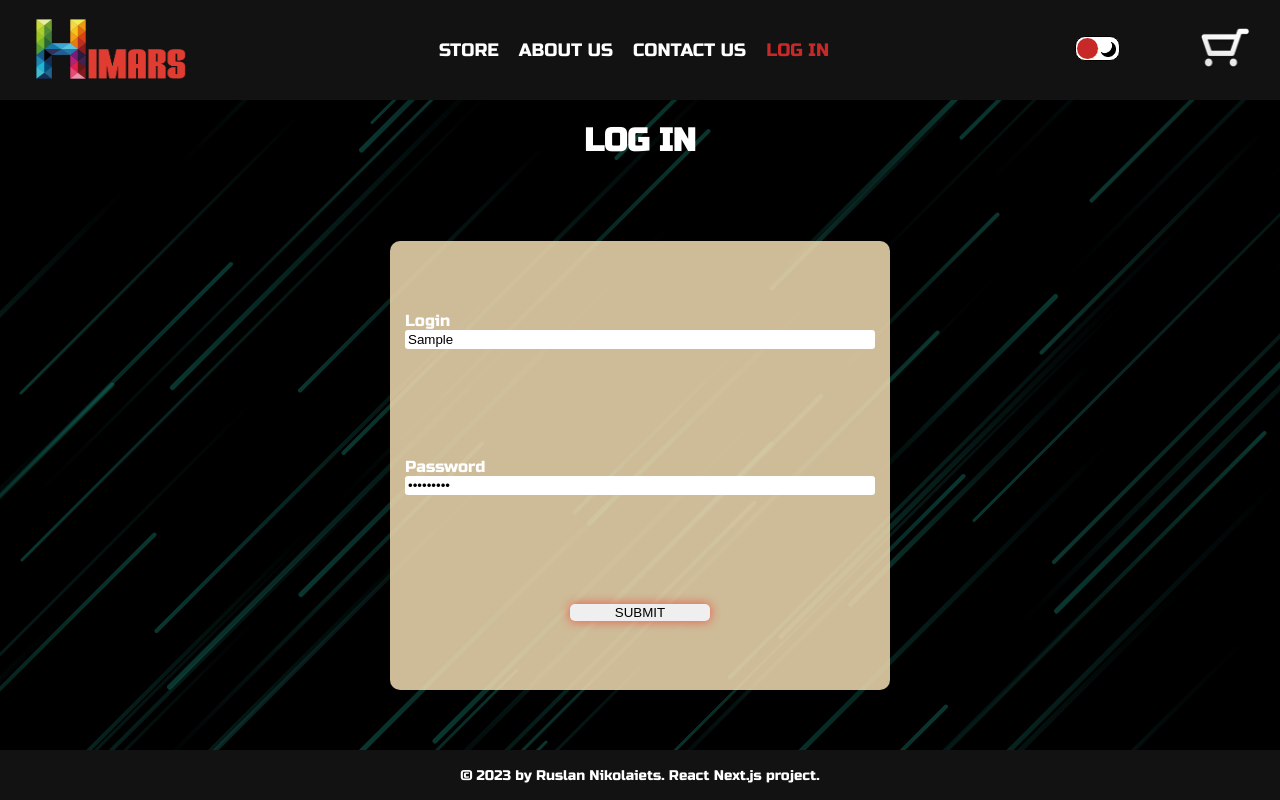
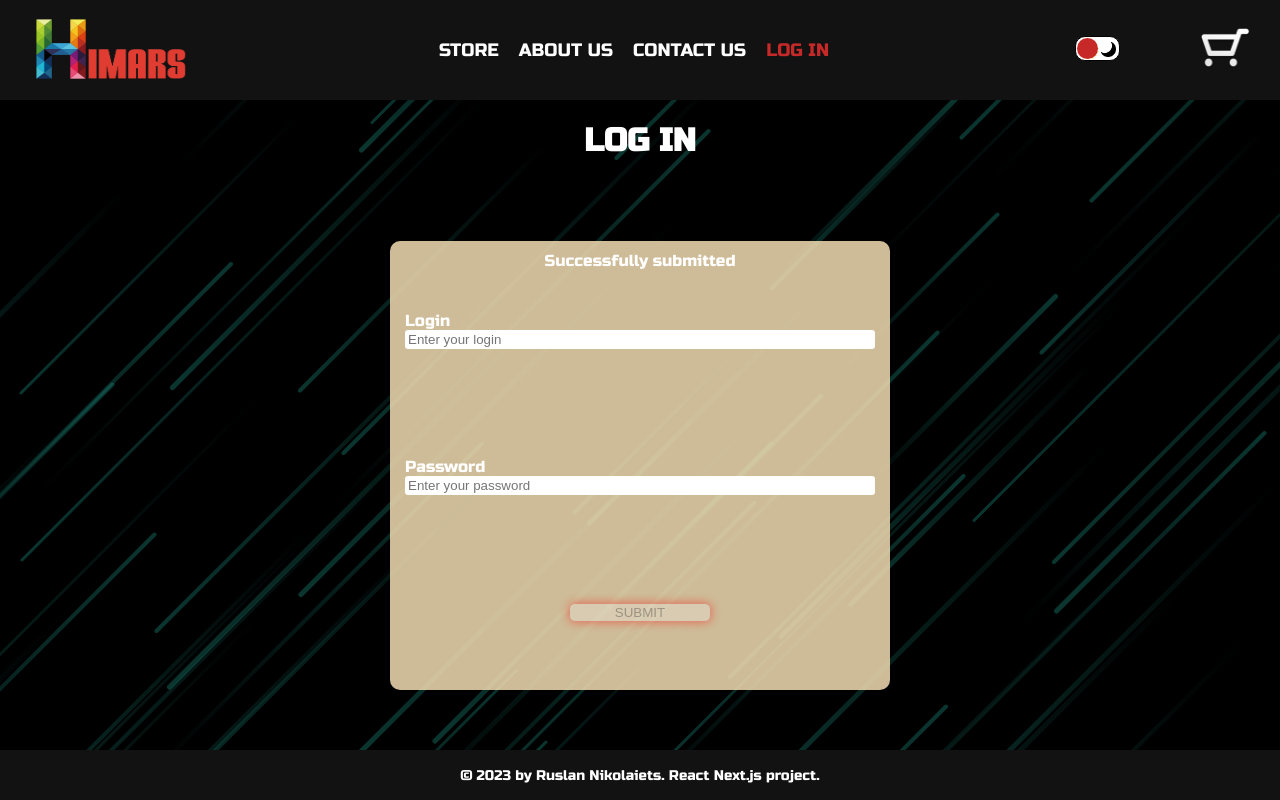
Before and after one commit to Einstein-UA/next_shop, a Next.js app: page /login in a window 1280 px wide. Both pictures are taken after typing "Sample", "Sample123" into the empty fields and a click on the button "SUBMIT". Built offline with nearby package versions, Linux system fonts and the light colour scheme.

Commit message:
lastInputSymbol bug fixed

```diff
--- a/src/app/contactUs/page.tsx
+++ b/src/app/contactUs/page.tsx
@@ -5,7 +5,7 @@ export default function ContactUs() {
     return (
         <div className={styles.contactUsWrapper}>
             <h1>CONTACT US</h1>
-            <Form id='contactUsForm' passwordPresent={false} loginPresent={false}/>
+            <Form formID='contactUsForm' passwordPresent={false} loginPresent={false}/>
         </div>
     )
 }
--- a/src/app/login/page.tsx
+++ b/src/app/login/page.tsx
@@ -5,7 +5,7 @@ export default function Login() {
     return(
         <div className={styles.loginWrapper}>
             <h1>LOG IN</h1>
-            <Form id='loginForm' namePresent={false} emailPresent={false} messagePresent={false}/>
+            <Form formID='loginForm' namePresent={false} emailPresent={false} messagePresent={false}/>
         </div>
     )
 }
--- a/src/components/form/Form.tsx
+++ b/src/components/form/Form.tsx
@@ -6,8 +6,8 @@ import React, {useState} from "react";
 import {useFormContext} from "@/context/formContext";
 import LastInputsSymbol from "@/components/form/lastInputsSymbol/LastInputsSymbol";
 
-interface Props {
-    id: string
+interface FormProps {
+    formID: string
     namePresent?: boolean,
     emailPresent?: boolean,
     messagePresent?: boolean
@@ -15,7 +15,7 @@ interface Props {
     passwordPresent?: boolean
 }
 
-interface ValidateFormData {
+interface ErrorsProps {
     name: string,
     email: string,
     message: string,
@@ -25,16 +25,25 @@ interface ValidateFormData {
 
 
 export default function Form({
-                                 id,
+                                 formID,
                                  namePresent = true,
                                  emailPresent = true,
                                  messagePresent = true,
                                  loginPresent = true,
                                  passwordPresent = true
-                             }: Props) {
+                             }: FormProps) {
 
-    const {formData, setFormData, setEnteredInputsSymbols} = useFormContext()
-    const [isErrors, setErrors] = useState<ValidateFormData>({
+    const {
+        isSubmitted,
+        setSubmitted,
+        loginFormData,
+        contactUsFormData,
+        setLoginFormData,
+        setContactUsFormData,
+        setLastEnteredSymbol
+    } = useFormContext()
+
+    const [isErrors, setErrors] = useState<ErrorsProps>({
         name: '',
         email: '',
         message: '',
@@ -43,88 +52,123 @@ export default function Form({
     })
 
 
-    // const validateForm = () => {
-    //     let isValid = true;
-    //
-        // if (id === 'contactUsForm' && formData.name.length < 2) {
-        //     isValid = false;
-            // setErrors(name = "Name must be at least 2 characters long.");
-        // }
-        //
-        // const emailPattern = /^[a-zA-Z0-9._-]+@[a-zA-Z0-9.-]+\.[a-zA-Z]{2,}$/;
-        // if (!emailPattern.test(email)) {
-        //     isValid = false;
-        //     errors.email = "Invalid email address.";
-        // }
-        //
-        // if (message.length < 10) {
-        //     isValid = false;
-        //     errors.message = "Message must be at least 10 characters long.";
-        // }
-    //
-    //     return {isValid};
-    // };
-
-
     const onHandleChange = (e: React.ChangeEvent<HTMLInputElement | HTMLTextAreaElement>) => {
         const {name, value} = e.target;
-        setFormData(prevData => ({...prevData, [name]: value.trim()}));
-        setEnteredInputsSymbols(prev => [...prev, value.charAt(value.length - 1)]);
+        let timeout
+        if (timeout) {
+            clearTimeout(timeout)
+        }
+
+        if (formID === 'contactUsForm') {
+            setContactUsFormData(prevData => ({...prevData, [name]: value}));
+        }
+        if (formID === 'loginForm') {
+            setLoginFormData(prevData => ({...prevData, [name]: value}));
+        }
+
+        setLastEnteredSymbol([value.charAt(value.length - 1)]);
+
         setErrors({
             ...isErrors,
             [name]: ""
         });
+        return () => clearTimeout(timeout)
     }
+
 
     const handleSubmit = (e: React.FormEvent) => {
         e.preventDefault();
         const emailPattern = /^[a-zA-Z0-9._-]+@[a-zA-Z0-9.-]+\.[a-zA-Z]{2,}$/;
         let isValid = true;
-        if (!formData.name || !formData.email || !formData.message || !formData.login || !formData.password) {
-            isValid = false;
-            setErrors(prev => ({
-                ...prev,
-                name: !formData.name ? "field required" : "",
-                email: !formData.email ? "field required" : "",
-                message: !formData.message ? "field required" : "",
-                login: !formData.login ? "field required" : "",
-                password: !formData.password ? "field required" : "",
-            }));
+        const newErrors = {
+            name: '',
+            email: '',
+            message: '',
+            login: '',
+            password: '',
+        };
+        const setFormSubmittedById = (id, value) => {
+            setSubmitted(prevState => ({...prevState, [id]: value}));
+        };
+
+        if (formID === 'contactUsForm') {
+            if (!contactUsFormData.name) {
+                isValid = false;
+                newErrors.name = "Field required";
+            } else if (contactUsFormData.name.length < 2) {
+                isValid = false;
+                newErrors.name = "Minimum 2 characters";
+            }
+
+            if (!contactUsFormData.email) {
+                isValid = false;
+                newErrors.email = "Field required";
+            } else if (!emailPattern.test(contactUsFormData.email)) {
+                isValid = false;
+                newErrors.email = "Invalid email address";
+            }
+
+            if (!contactUsFormData.message) {
+                isValid = false;
+                newErrors.message = "Field required";
+            } else if (contactUsFormData.message.length < 15) {
+                isValid = false;
+                newErrors.message = "Minimum 15 characters";
+            }
         }
 
-        if(formData.name.length < 2) {
-            setErrors({
-                ...isErrors,
-                name: "Minimum 2 characters "
-            });
-            return;
+        if (formID === 'loginForm') {
+            if (!loginFormData.login) {
+                isValid = false;
+                newErrors.login = "Field required";
+            } else if (loginFormData.login.length < 4) {
+                isValid = false;
+                newErrors.login = "Minimum 4 characters";
+            }
+
+            if (!loginFormData.password) {
+                isValid = false;
+                newErrors.password = "Field required";
+            } else if (loginFormData.password.length < 8) {
+                isValid = false;
+                newErrors.password = "Minimum 8 characters";
+            }
         }
-        if(!emailPattern.test(formData.email)) {
-                setErrors({
-                    ...isErrors,
-                    email: "Invalid email address"
-                });
+
+        setErrors(newErrors);
+
+        if (isValid && formID === 'contactUsForm') {
+            setTimeout(() => {
+                setContactUsFormData({
+                    name: '',
+                    email: '',
+                    message: '',
+                })
+                setFormSubmittedById(formID, true);
+            }, 1000)
         }
-        if(formData.message.length < 15) {
-            setErrors({
-                ...isErrors,
-                message: "Minimum 15 characters "
-            });
-            return;
+
+        if (isValid && formID === 'loginForm') {
+            setTimeout(() => {
+                setLoginFormData({
+                    login: '',
+                    password: '',
+                })
+                setFormSubmittedById(formID, true);
+            }, 1000)
         }
+
     }
-
-    console.log(isErrors)
 
     return (
         <div className={styles.formWrapper}>
             <LastInputsSymbol/>
-            <form id={id} className={styles.form}>
+            <form id={formID} className={styles.form}>
                 {namePresent && <div className={styles.inputLabelWrapper}>
                     <label htmlFor='name'>Name</label>
                     <input
                         onChange={onHandleChange}
-                        value={formData.name}
+                        value={contactUsFormData.name}
                         type='text'
                         id='name'
                         className={styles.input}
@@ -137,7 +181,7 @@ export default function Form({
                     <label htmlFor='email'>Email</label>
                     <input
                         onChange={onHandleChange}
-                        value={formData.email}
+                        value={contactUsFormData.email}
                         type='email'
                         id='email'
                         className={styles.input}
@@ -150,7 +194,7 @@ export default function Form({
                     <label htmlFor='message'>Message</label>
                     <textarea
                         onChange={onHandleChange}
-                        value={formData.message}
+                        value={contactUsFormData.message}
                         id='message'
                         className={`${styles.input} ${styles.textarea}`}
                         name='message'
@@ -162,7 +206,7 @@ export default function Form({
                     <label htmlFor='login'>Login</label>
                     <input
                         onChange={onHandleChange}
-                        value={formData.login}
+                        value={loginFormData.login}
                         type='text'
                         id='login'
                         className={styles.input}
@@ -175,7 +219,7 @@ export default function Form({
                     <label htmlFor='password'>Password</label>
                     <input
                         onChange={onHandleChange}
-                        value={formData.password}
+                        value={loginFormData.password}
                         type='password'
                         id='password'
                         className={styles.input}
@@ -184,8 +228,8 @@ export default function Form({
                     />
                     <span className={styles.error}>{isErrors.password}</span>
                 </div>}
-
-                <button onClick={handleSubmit}>SUBMIT</button>
+                {isSubmitted[formID] && <span className={styles.submittedSuccessfully}>Successfully submitted</span>}
+                <button disabled={isSubmitted[formID]} onClick={handleSubmit}>SUBMIT</button>
             </form>
         </div>
     )
--- a/src/components/form/form.module.scss
+++ b/src/components/form/form.module.scss
@@ -21,6 +21,9 @@
     align-items: center;
     padding: 15px;
     border-radius: 10px;
+    position: relative;
+    top: 0;
+    left: 0;
 
     .inputLabelWrapper {
       display: flex;
@@ -66,6 +69,12 @@
       @extend %commonBtn;
       width: 140px;
     }
+    .submittedSuccessfully {
+      position: absolute;
+      top: 10px;
+      left: 50%;
+      transform: translate(-50%);
+    }
   }
 }
 
@@ -88,5 +97,8 @@
     .inputLabelWrapper .error {
       font-size: 12px;
     }
+    .submittedSuccessfully {
+      font-size: 14px;
+    }
   }
 }
--- a/src/components/form/lastInputsSymbol/LastInputsSymbol.module.scss
+++ b/src/components/form/lastInputsSymbol/LastInputsSymbol.module.scss
@@ -1,11 +1,13 @@
 .lastSymbol {
+  position: fixed;
   animation-name: symbol;
   animation-duration: 0.5s;
   animation-iteration-count: infinite;
+  z-index: 9;
 }
 @keyframes symbol {
   0% {
-    transform: scale(30);
+    transform: scale(20);
     opacity: 1;
   }
   99% {
--- a/src/components/form/lastInputsSymbol/LastInputsSymbol.tsx
+++ b/src/components/form/lastInputsSymbol/LastInputsSymbol.tsx
@@ -9,7 +9,7 @@ export default function LastInputsSymbol() {
     const [winHeight, setWinHeight] = useState<number>(0);
     const [winWidth, setWinWidth] = useState<number>(0);
 
-    const {lastEnteredSymbol, setLastEnteredSymbol, enteredInputsSymbols} = useFormContext()
+    const {lastEnteredSymbol, setLastEnteredSymbol} = useFormContext()
 
     useEffect(() => {
         const winHeight = window.innerHeight;
@@ -20,6 +20,16 @@ export default function LastInputsSymbol() {
         }
     }, []);
 
+    useEffect(() => {
+        let timeout
+        timeout = setTimeout(() => {
+            setLastEnteredSymbol([])
+        }, 450)
+        return () => clearTimeout(timeout)
+    }, [lastEnteredSymbol])
+
+
+
     const getRandomColor = () => {
         const letters = "0123456789ABCDEF";
         let color = "#";
@@ -29,44 +39,23 @@ export default function LastInputsSymbol() {
         return color;
     };
 
-    const getRandomValue = (min: any, max: any) => {
+    const getRandomPosition = (min: any, max: any) => {
         return Math.floor(Math.random() * (max - min)) + min;
     };
 
     const symbolStyles: any = {
-        position: "fixed",
-        top: `${getRandomValue(0, winHeight)}px`,
-        left: `${getRandomValue(0, winWidth)}px`,
+        top: `${getRandomPosition(0, winHeight)}px`,
+        left: `${getRandomPosition(0, winWidth)}px`,
         color: getRandomColor(),
     };
 
-    useEffect(() => {
-        let timer: any;
-
-        const updateTimer = () => {
-            if (timer) {
-                clearTimeout(timer);
-            }
-            timer = setTimeout(() => {
-                setLastEnteredSymbol(['']);
-            }, 500);
-        };
-
-        if (enteredInputsSymbols) {
-            setLastEnteredSymbol([enteredInputsSymbols.slice(-1)[0]]);
-            updateTimer();
-        }
-
-        return () => clearTimeout(timer);
-    }, [enteredInputsSymbols]);
-
     return (
         <>
-        {lastEnteredSymbol.map((el: any, index: number) => {
+            {lastEnteredSymbol.map((el: any, index: number) => {
                 return (
                     <h1
                         key={index}
-                        style={lastEnteredSymbol && symbolStyles}
+                        style={symbolStyles}
                         className={styles.lastSymbol}
                     >
                         {el}
--- a/src/context/formContext.tsx
+++ b/src/context/formContext.tsx
@@ -1,21 +1,23 @@
 'use client'
 import React, {useContext, createContext, useState} from "react";
 
-interface FormValues {
+interface LoginFormValues {
+    password: string;
+    login: string;
+}
+interface ContactUsFormValues {
     name: string;
     email: string;
     message: string;
-    password: string;
-    login: string;
 }
 
 interface FormContextProps {
-    isSubmitted: boolean,
-    setSubmitted: React.Dispatch<React.SetStateAction<boolean>>,
-    formData: FormValues,
-    setFormData: React.Dispatch<React.SetStateAction<FormValues>>,
-    enteredInputsSymbols: string[],
-    setEnteredInputsSymbols: React.Dispatch<React.SetStateAction<string[]>>,
+    isSubmitted: any,
+    setSubmitted: React.Dispatch<React.SetStateAction<any>>,
+    loginFormData: LoginFormValues,
+    setLoginFormData: React.Dispatch<React.SetStateAction<LoginFormValues>>,
+    contactUsFormData: ContactUsFormValues,
+    setContactUsFormData: React.Dispatch<React.SetStateAction<ContactUsFormValues>>,
     lastEnteredSymbol: string[],
     setLastEnteredSymbol: React.Dispatch<React.SetStateAction<string[]>>,
 }
@@ -25,45 +27,45 @@ const FormContext = createContext<FormContextProps>({
     isSubmitted: false,
     setSubmitted: () => {
     },
-    formData: {
-        name: '',
-        email: '',
-        message: '',
+    loginFormData: {
         password: '',
         login: '',
-
     },
-    setFormData: () => {
+    setLoginFormData: () => {
     },
-    enteredInputsSymbols: [],
-    setEnteredInputsSymbols: () => {
+    contactUsFormData: {
+        name:  '',
+        email:  '',
+        message:  '',
     },
+    setContactUsFormData: () => {},
     lastEnteredSymbol: [],
     setLastEnteredSymbol: () => {
     },
 })
 
 export const FormContextProvider = ({children}: any) => {
-    const [enteredInputsSymbols, setEnteredInputsSymbols] = useState<string[]>([]);
     const [lastEnteredSymbol, setLastEnteredSymbol] = useState<string[]>([]);
     const [isSubmitted, setSubmitted] = useState(false)
-    const [formData, setFormData] = useState({
+    const [loginFormData, setLoginFormData] = useState({
+        password: "",
+        login: "",
+    });
+    const [contactUsFormData, setContactUsFormData] = useState({
         name: "",
         email: "",
         message: "",
-        password: "",
-        login: "",
     });
     return (
         <FormContext.Provider value={{
             isSubmitted,
             setSubmitted,
-            formData,
-            setFormData,
-            enteredInputsSymbols,
-            setEnteredInputsSymbols,
+            loginFormData,
+            setLoginFormData,
+            contactUsFormData,
+            setContactUsFormData,
             lastEnteredSymbol,
-            setLastEnteredSymbol
+            setLastEnteredSymbol,
         }}>
             {children}
         </FormContext.Provider>
```
